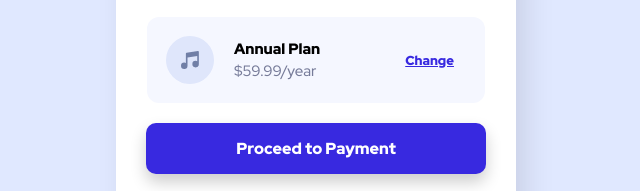
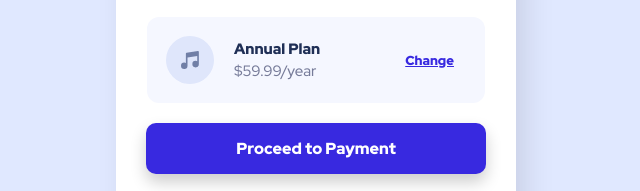
Before and after one commit to ericksoumes/order-summary, a plain HTML site: page index.html in a window 1280 px wide. Shown: the part 443-634 px from the top of the page, 324-964 px from the left. Drawn offline with Linux system fonts and the light colour scheme.

Commit message:
style changes

```diff
--- a/style.css
+++ b/style.css
@@ -61,6 +61,7 @@ body {
   font-size: 15px;
   font-weight: 900;
   margin-bottom: 2px;
+  color: hsl(223, 47%, 23%);
 }
 .plan-box-p {
   font-size: 15px;
```
Also changed, not shown: 1 other file.
